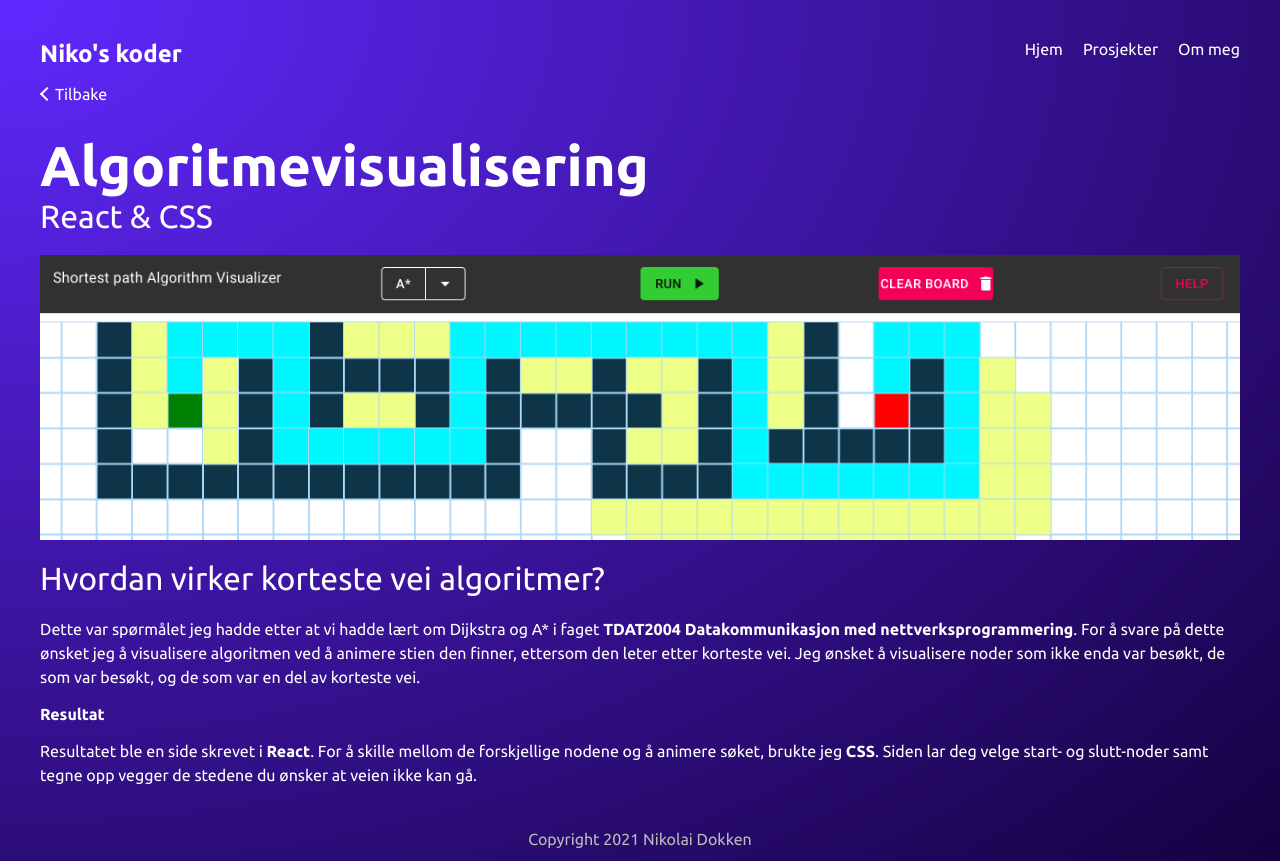
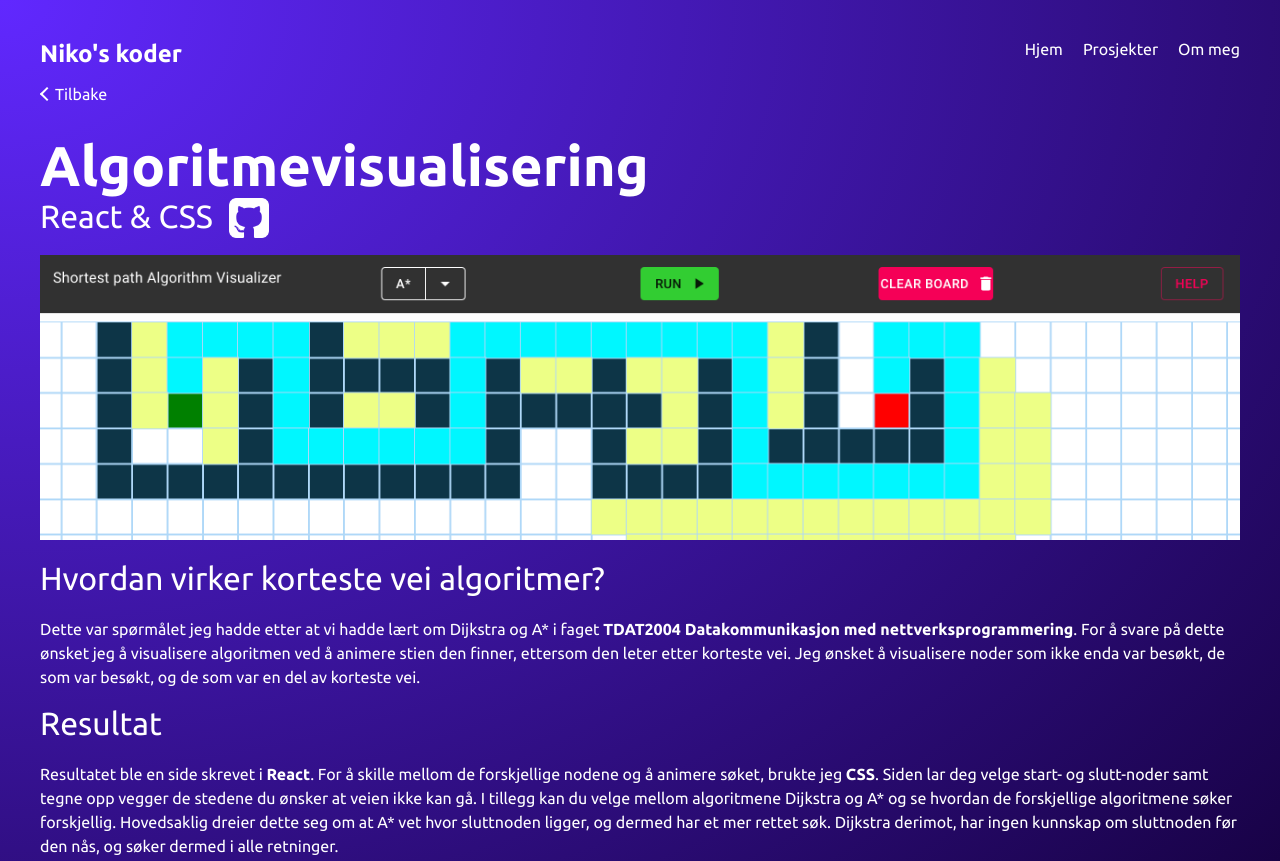
Before and after one commit to NikolaiDokken/portfolio-v2, a Gatsby site: page /projects/algorithm-visualizer in a window 1280 px wide. Shown: the top 861 px of the page. Built offline with nearby package versions, Linux system fonts and the light colour scheme; Gatsby itself is replaced by a stand-in of ours.

Commit message:
Github links for projects and updated content

```diff
--- a/src/projects/algorithm-visualizer.md
+++ b/src/projects/algorithm-visualizer.md
@@ -6,6 +6,7 @@ thumb: /thumbs/nodes.svg
 featImg: ../images/featured/algovis.png
 color: red
 date: "2019-11-25T12:00:00"
+github: https://github.com/NikolaiDokken/algorithmVisualizer
 ---
 
 ### Hvordan virker korteste vei algoritmer?
@@ -13,6 +14,6 @@ date: "2019-11-25T12:00:00"
 Dette var spørmålet jeg hadde etter at vi hadde lært om Dijkstra og A\* i faget **TDAT2004 Datakommunikasjon med nettverksprogrammering**.
 For å svare på dette ønsket jeg å visualisere algoritmen ved å animere stien den finner, ettersom den leter etter korteste vei. Jeg ønsket å visualisere noder som ikke enda var besøkt, de som var besøkt, og de som var en del av korteste vei.
 
-#### Resultat
+### Resultat
 
-Resultatet ble en side skrevet i **React**. For å skille mellom de forskjellige nodene og å animere søket, brukte jeg **CSS**. Siden lar deg velge start- og slutt-noder samt tegne opp vegger de stedene du ønsker at veien ikke kan gå.
+Resultatet ble en side skrevet i **React**. For å skille mellom de forskjellige nodene og å animere søket, brukte jeg **CSS**. Siden lar deg velge start- og slutt-noder samt tegne opp vegger de stedene du ønsker at veien ikke kan gå. I tillegg kan du velge mellom algoritmene Dijkstra og A* og se hvordan de forskjellige algoritmene søker forskjellig. Hovedsaklig dreier dette seg om at A* vet hvor sluttnoden ligger, og dermed har et mer rettet søk. Dijkstra derimot, har ingen kunnskap om sluttnoden før den nås, og søker dermed i alle retninger.
--- a/src/projects/harmoni.md
+++ b/src/projects/harmoni.md
@@ -6,6 +6,7 @@ thumb: /thumbs/location.svg
 featImg: ../images/featured/harmoni.png
 color: green
 date: "2020-01-20T12:00:00"
+github: https://github.com/NikolaiDokken/Harmoni
 ---
 
 ### Digitaliserer eventbransjen
--- a/src/projects/sentio-app.md
+++ b/src/projects/sentio-app.md
@@ -14,6 +14,6 @@ Dette er min **bacheloroppgave**. Oppgaven ble skrevet for, og i samarbeid med,
 
 ### Oppgaven
 
-Oppgaven
-Å utvikle en cross-platform mobilapp for Infiniwell AS var min **Bacheloroppgave**. På oppdrag fra Infiniwell AS skulle vi utvikle en app til både iOS og Android som skulle komplementere
-Infiniwell's eksisterende system Sentio. Resultatet ble SentioApp, en app som lar helsepersonell se sanntidsdata fra pasientmonitorer tilkoblet sine pasienter.
+Oppgaven vår var å utvikle en **cross-platform** app til både iOS og Android som skulle komplementere Infiniwell's eksisterende system Sentio. For Infiniwell var tilgang på data strømmet fra pasientmonitoren, samt trend-data, det viktigste. I tillegg var poenget med en mobilapplikasjon at helsepersonell skulle kunne motta varslinger dersom noe var galt.
+
+Resultatet ble **SentioApp**, en app som lar helsepersonell **se sanntidsdata** fra pasientmonitorer tilkoblet sine pasienter. Appen streamer live data, og viser en pasients trend-data. Den gir mulighet for å varsle helsepersonell dersom noe går galt, i tillegg til at leger og sykepleiere kan sende meldinger til hverandre, enten i en privat **chat**, i et team, eller i en chat tilknyttet en pasient. Bildene over er hentet direkte fra appen.
--- a/src/projects/shotterud.md
+++ b/src/projects/shotterud.md
@@ -6,6 +6,9 @@ color: orange
 thumb: /thumbs/speaker.svg
 featImg: ../images/featured/shotterud.png
 date: "2020-02-20T12:00:00"
+github: https://github.com/NikolaiDokken/Shotterud
 ---
 
-Festspill laget for Trondheims studenter. Et eller flere roulettehjul velger på tilfeldige tidspunkt sitt/sine neste offer.
+### Laber stemning på vors?
+
+Spillet lar studenter legge inn navn/grupper av folk, et tidsintervall, feks 2-10min, og et maximum antall roulette-hjul. Mens kvelden ruller videre vil spillet på tilfeldige tidspunkt innenfor det valgte intervallet spinne ett tilfeldig antall roulettehjul opp til valgt max. De utvalgte personen(e) må da skåle til resten av forsamlingen, og forhåpentligvis bedre stemningen på vorset.
--- a/src/styles/project-details.module.css
+++ b/src/styles/project-details.module.css
@@ -7,6 +7,7 @@
 	font-size: 2em;
 	font-weight: 400;
 	margin-bottom: 20px;
+	margin-right: 16px;
 }
 
 .imageContainer {
--- a/src/templates/project-details.js
+++ b/src/templates/project-details.js
@@ -6,7 +6,7 @@ import { GatsbyImage } from "gatsby-plugin-image";
 
 export default function ProjectDetails({ data }) {
 	const { html } = data.markdownRemark;
-	const { title, stack, featImg } = data.markdownRemark.frontmatter;
+	const { title, stack, featImg, github } = data.markdownRemark.frontmatter;
 
 	return (
 		<Layout>
@@ -18,7 +18,16 @@ export default function ProjectDetails({ data }) {
 					</Link>
 				</div>
 				<h2>{title}</h2>
-				<h3>{stack}</h3>
+				<div style={{ display: "flex", flexDirection: "row" }}>
+					<h3>{stack}</h3>
+					<a href={github} target="_blank" rel="noreferrer">
+						<img
+							src="/github.png"
+							style={{ width: 40, height: 40, color: "white" }}
+							alt="github logo"
+						></img>
+					</a>
+				</div>
 				<div className={styles.imageContainer}>
 					<GatsbyImage
 						image={featImg.childImageSharp.gatsbyImageData}
@@ -43,6 +52,7 @@ export const query = graphql`
 						gatsbyImageData(layout: CONSTRAINED)
 					}
 				}
+				github
 			}
 		}
 	}
```
Also changed, not shown: static/github.png (added).
